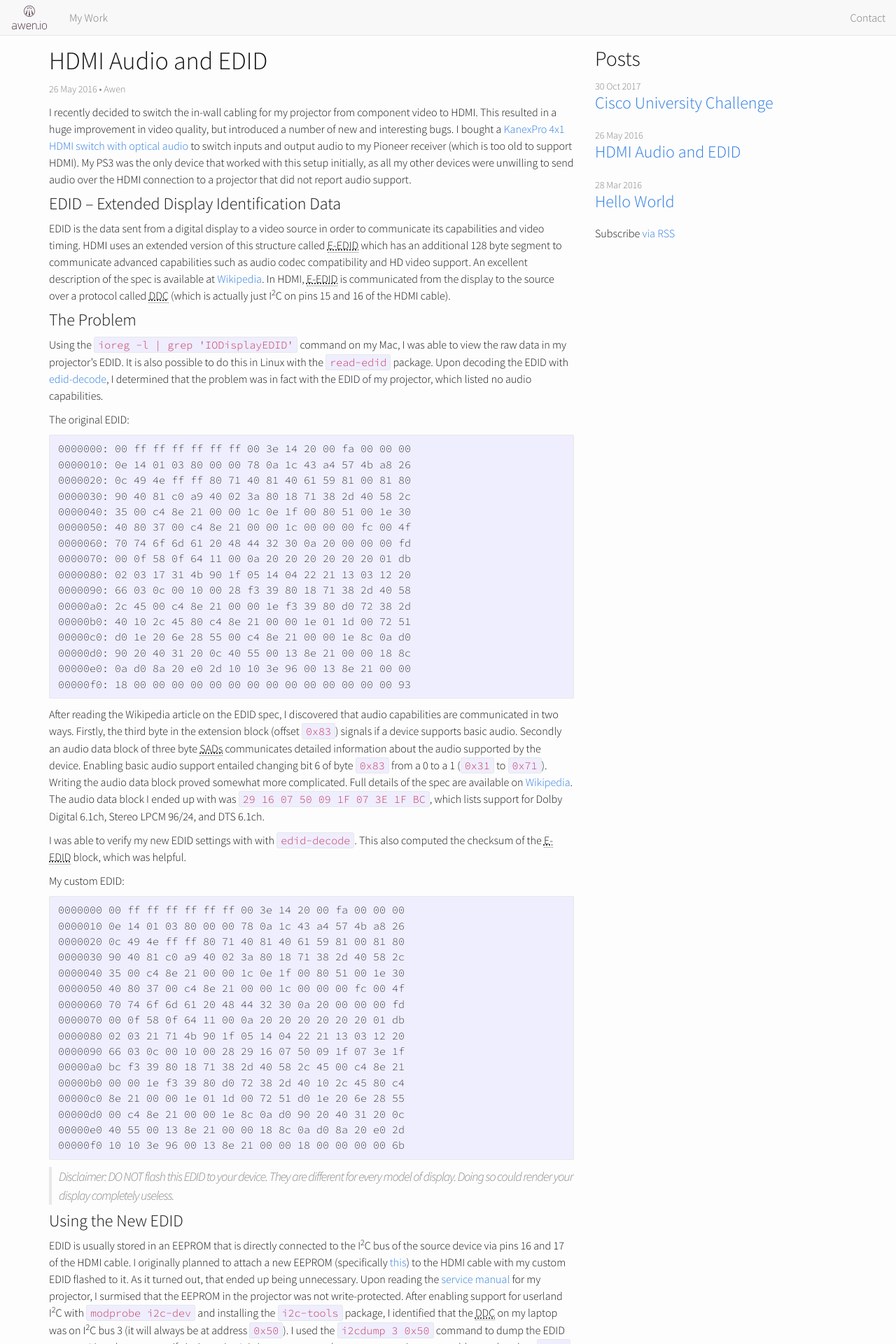
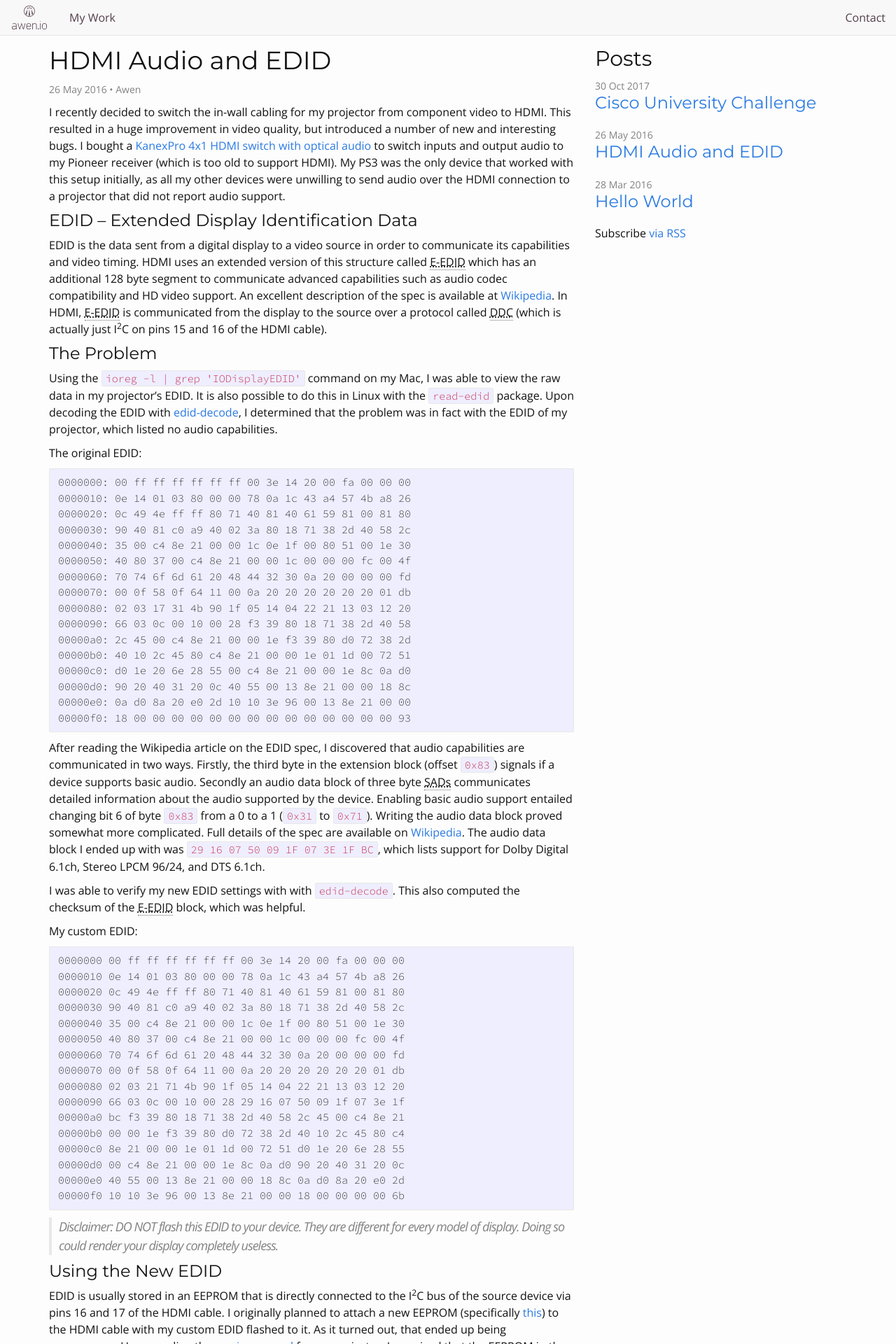
Before and after one commit to awensaunders/awensaunders.github.io, a Jekyll site: the page built from _posts/2016-05-25-HDMI-Audio-EDID.md, in a window 1280 px wide. Shown: the top 1920 px of the page at 70% size. Built offline with Jekyll 4.4.1, drawn with Linux system fonts in a browser that asks for light colours; nearby versions of some CDN libraries.

Commit message:
Change website font, change navbar link color

```diff
--- a/css/main.scss
+++ b/css/main.scss
@@ -3,14 +3,14 @@
 ---
 @charset "utf-8";
 
-@import url(https://fonts.googleapis.com/css?family=Source+Sans+Pro:300,300italic&effect=3d-float);
 @import url(https://fonts.googleapis.com/css?family=Source+Code+Pro:300);
+@import url('https://fonts.googleapis.com/css?family=Montserrat:400|Open+Sans:300,300i&effect=3d-float');
 
 
 //My variables
 $icon-color: #828282;
 // Our variables
-$base-font-family: "Source Sans Pro", Helvetica, Arial, sans-serif;
+$base-font-family: "Open Sans", Helvetica, Arial, sans-serif;
 $base-font-size:   16px;
 $base-font-weight: 300;
 $small-font-size:  $base-font-size * 0.875;
@@ -59,6 +59,10 @@ $on-laptop:        800px;
 .navbar{
   margin: 0px;
 }
+.navbar-default .navbar-nav li > a {
+  color: #523d4a;
+}
+
 kbd,
 code{
   font-family: 'Source Code Pro', monospace;;
@@ -80,3 +84,6 @@ code{
   color: $icon-color;
   vertical-align: middle;
 }
+h1, h2, h3, h4 {
+  font-family: 'Montserrat'
+}
```
